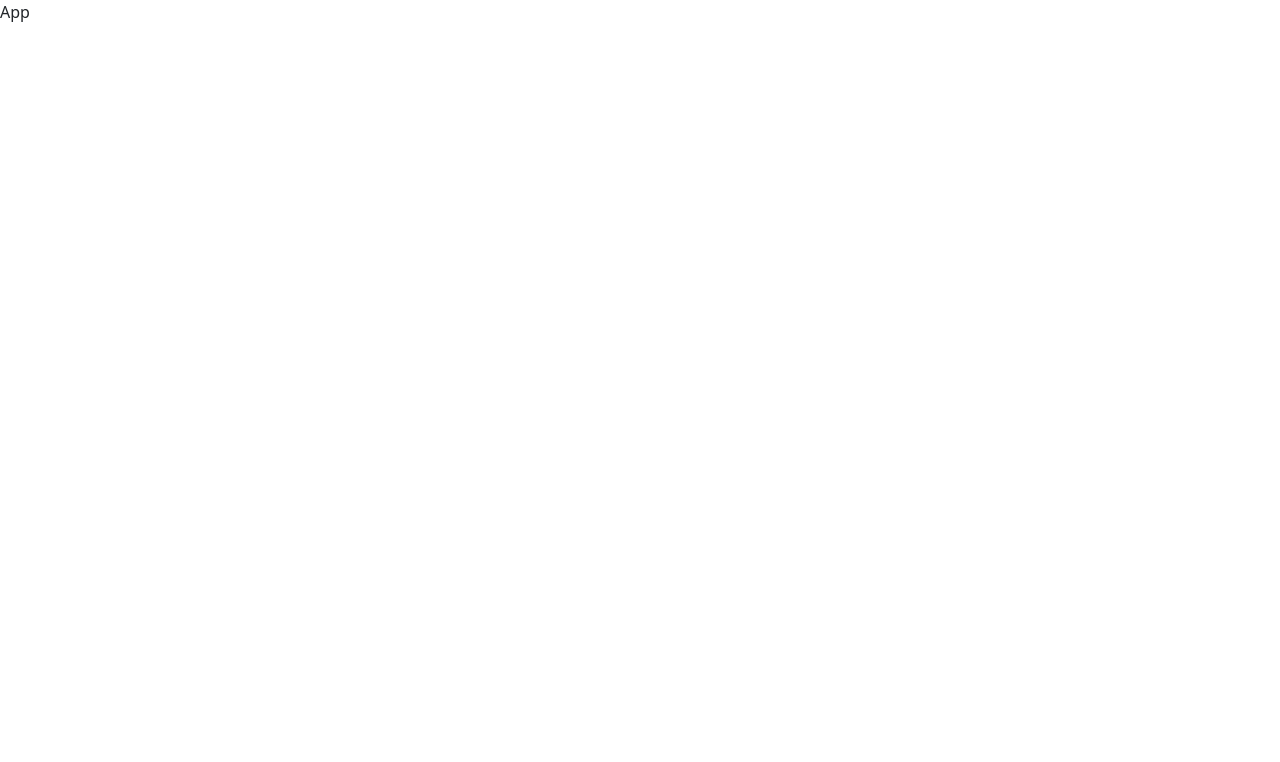
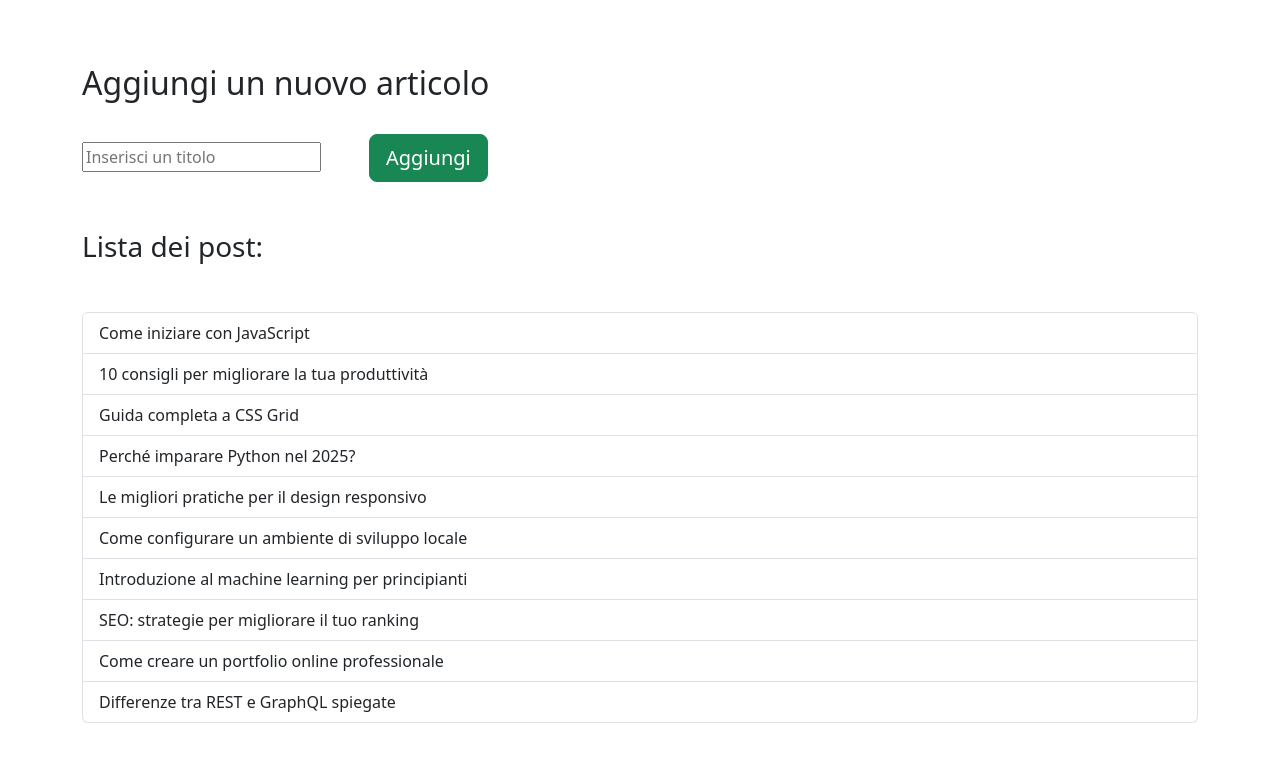
Before and after one commit to carlosvillaar/react-form-multifield, a React (Vite) app: page / in a window 1280 px wide. Shown: the top 762 px of the page. Built offline with nearby package versions, Linux system fonts and the light colour scheme.

Commit message:
feat: show main component

```diff
--- a/components/Main.jsx
+++ b/components/Main.jsx
@@ -1,5 +1,5 @@
 import { useState } from "react"
-import blogPosts from "../../../data/blogPosts"
+import blogPosts from "../data/blogPosts"
 
 const Main = () => {
 
--- a/src/App.jsx
+++ b/src/App.jsx
@@ -1,6 +1,8 @@
+import Main from "../components/Main"
+
 const App = () => {
   return (
-    <>App</>
+    <><Main /></>
   )
 }
 
```
